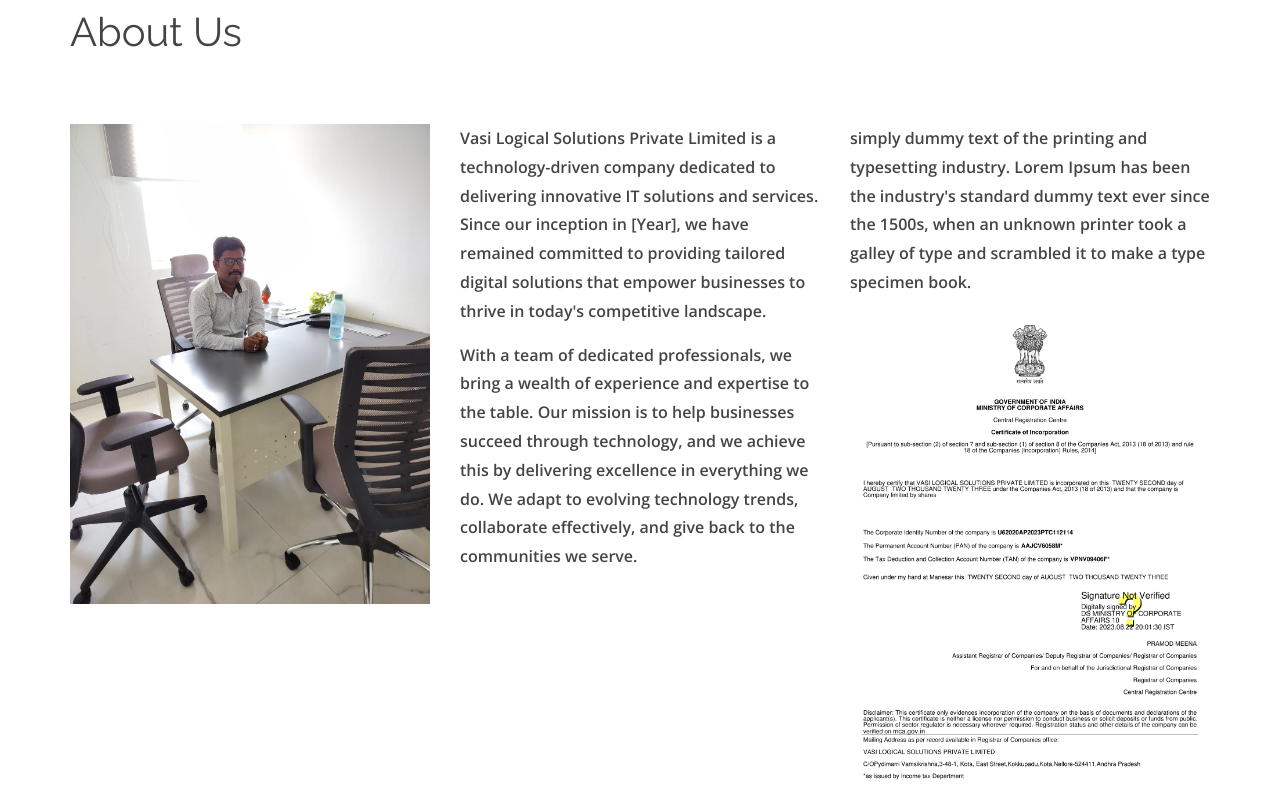
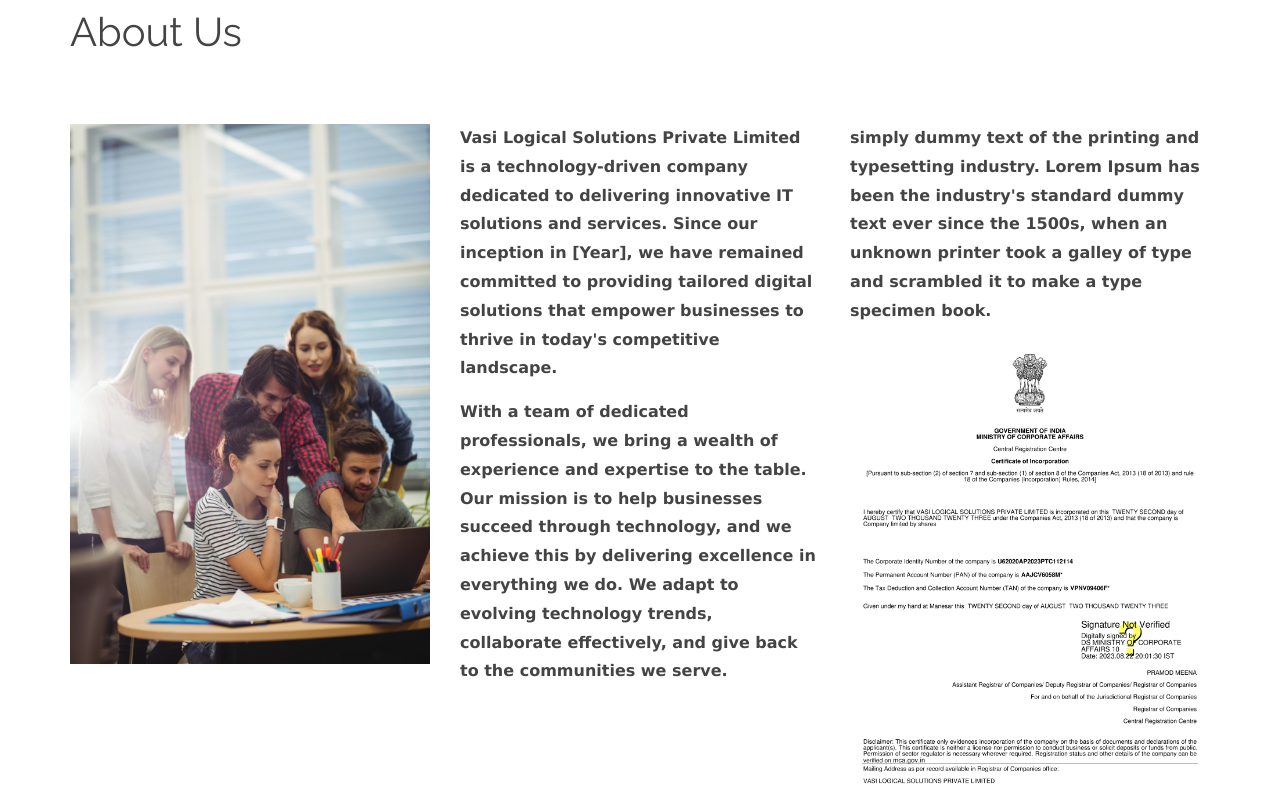
Before and after one commit to PavanKumar190/vasilocal, a plain HTML site: page index.html in a window 1280 px wide. Shown: the part 740-1528 px from the top of the page. Drawn offline with nearby package versions, Linux system fonts and the light colour scheme; some packages are replaced by stand-ins of ours.

Commit message:
first commit

```diff
--- a/css/style.css
+++ b/css/style.css
@@ -529,7 +529,9 @@ div#preloader {
 /*------------------------------
   3. About Area
 --------------------------------*/
-
+.description{
+  font-family:Verdana, Geneva, Tahoma, sans-serif;
+}
 .about-area {
   background-color: #fff;
 }
--- a/index.html
+++ b/index.html
@@ -72,7 +72,7 @@
                   <div class="frame">
                     <div class="header--logo">
                         <div class="logo--links">
-                            <img src="img/WhatsApp_Image_2023-09-14_at_4.34.56_PM-removebg.png" />
+                            <img src="img/vls-logo-1.jpeg" />
                         </div>
                       </div>
                   </div>
@@ -235,15 +235,15 @@
       <div class="row">
         <!-- single-well start-->
         <div class="col-md-4 col-sm-4 col-xs-12">
-            <img src="img/about/about-img.jpeg" alt="" class="img-responsive">
+            <img src="img/about/about-us.jpg" alt="" class="img-responsive">
         </div>
         <div class="col-md-4 col-sm-4 col-xs-12">
           <div class="well-left">
             <div class="single-well">
               <div class="single-well text-left">
-                <p>
+                <p class = "description">
                   Vasi Logical Solutions Private Limited is a technology-driven company dedicated to delivering innovative IT solutions and services. Since our inception in [Year], we have remained committed to providing tailored digital solutions that empower businesses to thrive in today's competitive landscape.                </p>
-                <p>
+                <p class = "description">
                   With a team of dedicated professionals, we bring a wealth of experience and expertise to the table. Our mission is to help businesses succeed through technology, and we achieve this by delivering excellence in everything we do. We adapt to evolving technology trends, collaborate effectively, and give back to the communities we serve.
 
                 </p>
@@ -257,7 +257,7 @@
           <div class="well-middle">
             <div class="single-well">
                 <div class="single-well text-left">
-              <p>simply dummy text of the printing and typesetting industry. Lorem Ipsum has been the industry's standard dummy text ever since the 1500s, when an unknown printer took a galley of type and scrambled it to make a type specimen book. </p>
+              <p class="description">simply dummy text of the printing and typesetting industry. Lorem Ipsum has been the industry's standard dummy text ever since the 1500s, when an unknown printer took a galley of type and scrambled it to make a type specimen book. </p>
             </div>
           </div>
             <a href="" data-toggle="modal" data-target="#myModal">
```
Also changed, not shown: img/about/about-us.jpg (added), img/vls-logo-1.jpeg (added).
